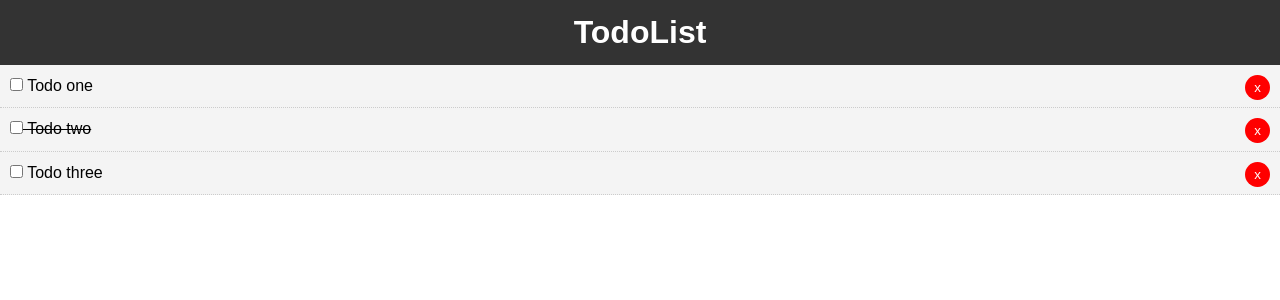
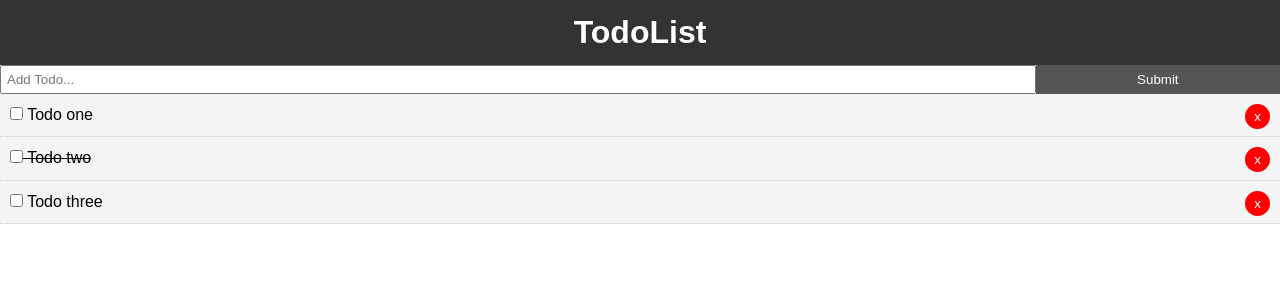
Before and after one commit to dimontejulia/vue-todolist, a Vue app: page / in a window 1280 px wide. Shown: the top 300 px of the page. Built offline with nearby package versions, Linux system fonts and the light colour scheme.

Commit message:
adding todo form submit

```diff
--- a/package.json
+++ b/package.json
@@ -9,6 +9,7 @@
   },
   "dependencies": {
     "core-js": "^3.6.5",
+    "uuid": "^8.3.2",
     "vue": "^2.6.11"
   },
   "devDependencies": {
--- a/src/App.vue
+++ b/src/App.vue
@@ -1,6 +1,7 @@
 <template>
   <div id="app">
     <Header />
+    <AddTodo v-on:add-todo="addTodo" />
     <Todos v-bind:todos="todos" v-on:del-todo="deleteTodo" />
   </div>
 </template>
@@ -8,10 +9,11 @@
 <script>
 import Todos from "./components/Todos";
 import Header from "./components/layout/Header";
+import AddTodo from "./components/AddTodo";
 
 export default {
   name: "App",
-  components: { Header, Todos },
+  components: { Header, Todos, AddTodo },
   data() {
     return {
       todos: [
@@ -37,6 +39,9 @@
     deleteTodo(id) {
       this.todos = this.todos.filter((todo) => todo.id != id);
     },
+    addTodo(newTodo) {
+      this.todos = [...this.todos, newTodo];
+    },
   },
 };
 </script>
@@ -52,4 +57,17 @@
   font-family: Arial, Helvetica, sans-serif;
   line-height: 1.4;
 }
+
+.btn {
+  display: inline-block;
+  border: none;
+  background: #555;
+  color: #fff;
+  padding: 7px 20px;
+  cursor: pointer;
+}
+
+.btn:hover {
+  background: #666;
+}
 </style>
--- a/src/components/AddTodo.vue
+++ b/src/components/AddTodo.vue
@@ -1,15 +1,37 @@
 <template>
   <div>
-    <form>
-      <input type="text" name="title" placeholder="Add Todo..." />
+    <form @submit.prevent="addTodo">
+      <input
+        type="text"
+        v-model="title"
+        name="title"
+        placeholder="Add Todo..."
+      />
       <input type="submit" value="Submit" class="btn" />
     </form>
   </div>
 </template>
 
 <script>
+import { v4 as uuidv4 } from "uuid";
 export default {
   name: "AddTodo",
+  data() {
+    return { title: "" };
+  },
+  methods: {
+    addTodo(e) {
+      e.preventDefault();
+      const newTodo = {
+        id: uuidv4(),
+        title: this.title,
+        completed: false,
+      };
+      //send up to parent
+      this.$emit("add-todo", newTodo);
+      this.title = "";
+    },
+  },
 };
 </script>
 
```
Also changed, not shown: 1 other file (tests, documents, lock files or other folders).
